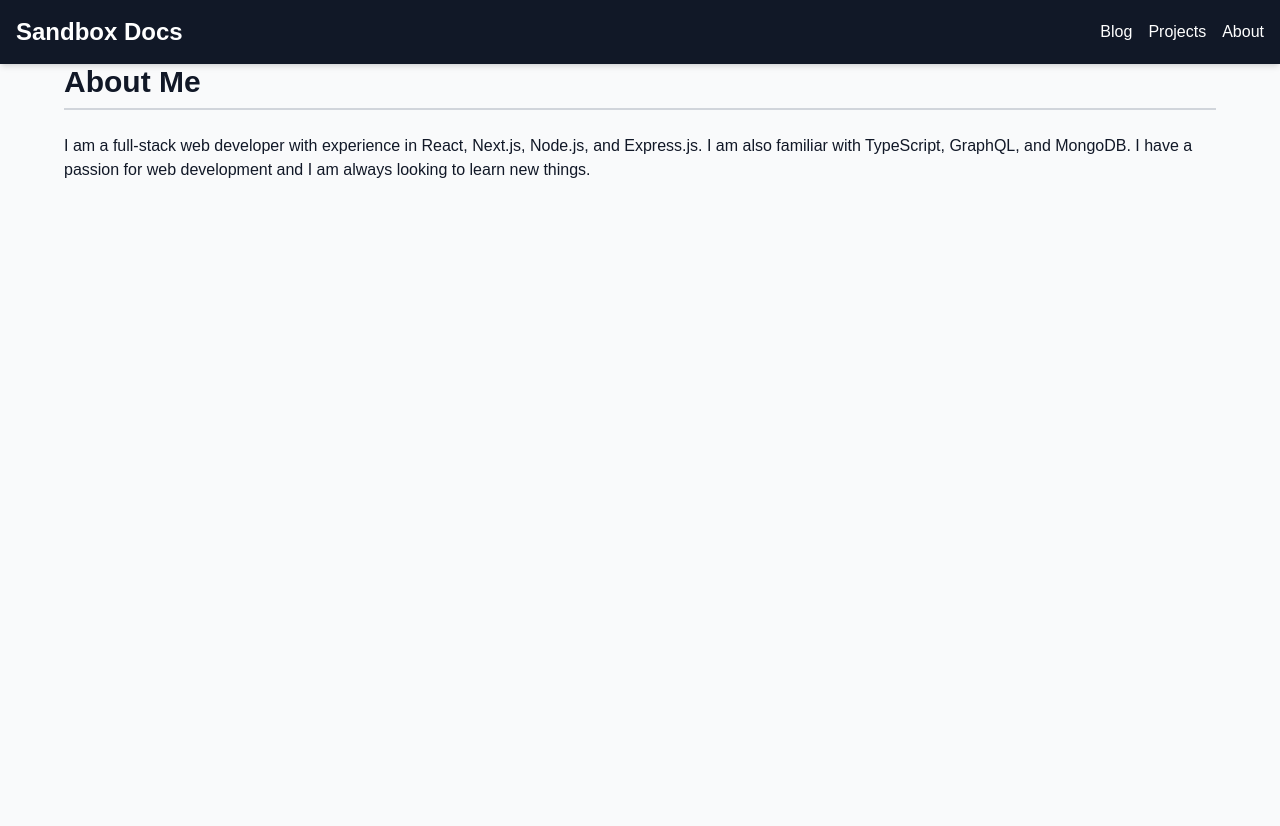
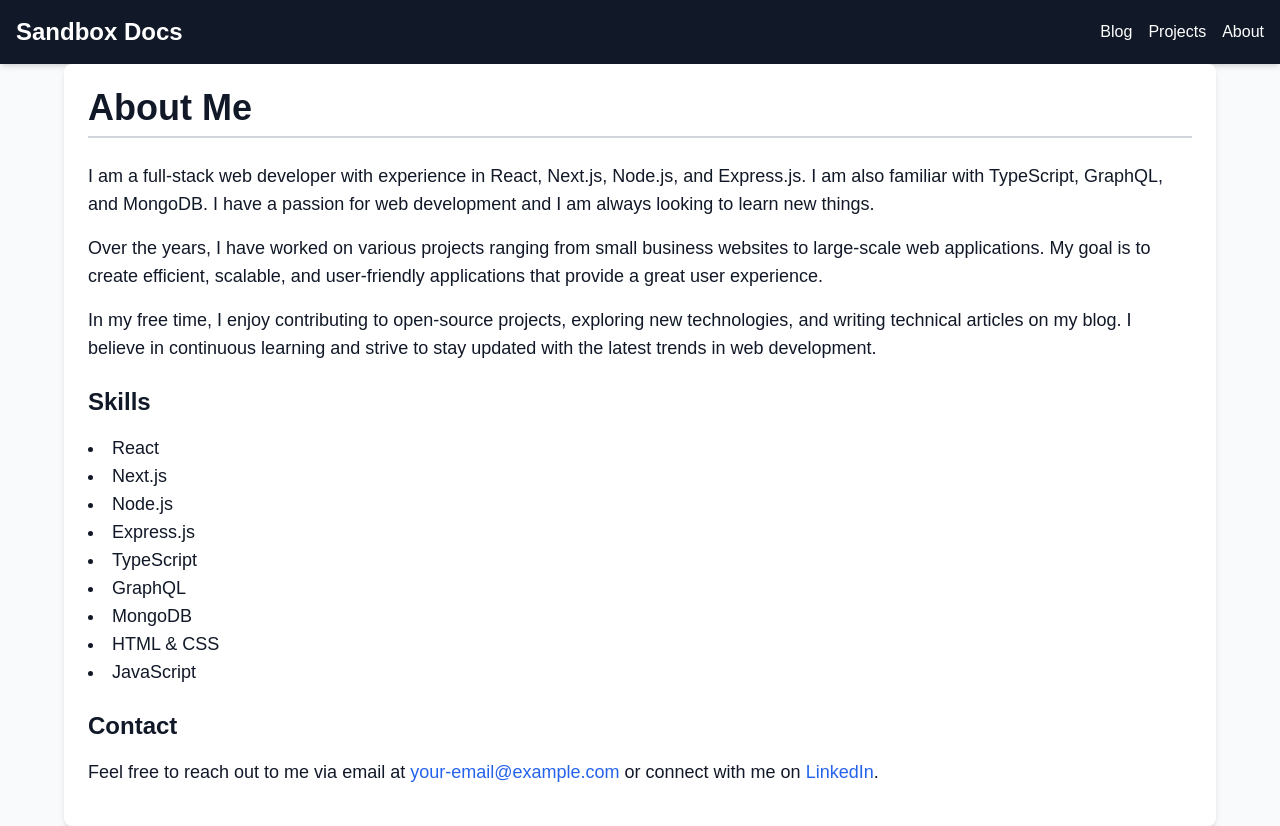
Before and after one commit to danmee10/blog-nextJS, a Next.js app: page /about in a window 1280 px wide. Before the commit the page ends 800 px from the top, so only its background shows below. Built offline with nearby package versions, Linux system fonts and the light colour scheme.

Commit message:
about me styling and layout

```diff
--- a/src/app/about/page.tsx
+++ b/src/app/about/page.tsx
@@ -1,11 +1,56 @@
 export default function AboutMePage() {
   return (
-    <div className="max-w-6xl mx-auto">
-      <h3 className="text-3xl font-bold mb-6 border-b-2 border-gray-300 pb-2">
+    <div className="max-w-6xl mx-auto p-6 bg-white shadow-md rounded-lg">
+      <h3 className="text-4xl font-bold mb-6 border-b-2 border-gray-300 pb-2">
         About Me
       </h3>
-      <p>
-        I am a full-stack web developer with experience in React, Next.js, Node.js, and Express.js. I am also familiar with TypeScript, GraphQL, and MongoDB. I have a passion for web development and I am always looking to learn new things.
+      <p className="text-lg mb-4">
+        I am a full-stack web developer with experience in React, Next.js,
+        Node.js, and Express.js. I am also familiar with TypeScript, GraphQL,
+        and MongoDB. I have a passion for web development and I am always
+        looking to learn new things.
+      </p>
+      <p className="text-lg mb-4">
+        Over the years, I have worked on various projects ranging from small
+        business websites to large-scale web applications. My goal is to create
+        efficient, scalable, and user-friendly applications that provide a great
+        user experience.
+      </p>
+      <p className="text-lg mb-4">
+        In my free time, I enjoy contributing to open-source projects, exploring
+        new technologies, and writing technical articles on my blog. I believe
+        in continuous learning and strive to stay updated with the latest trends
+        in web development.
+      </p>
+      <h4 className="text-2xl font-bold mt-6 mb-4">Skills</h4>
+      <ul className="list-disc list-inside text-lg mb-4">
+        <li>React</li>
+        <li>Next.js</li>
+        <li>Node.js</li>
+        <li>Express.js</li>
+        <li>TypeScript</li>
+        <li>GraphQL</li>
+        <li>MongoDB</li>
+        <li>HTML & CSS</li>
+        <li>JavaScript</li>
+      </ul>
+      <h4 className="text-2xl font-bold mt-6 mb-4">Contact</h4>
+      <p className="text-lg mb-4">
+        Feel free to reach out to me via email at{" "}
+        <a
+          href="mailto:your-email@example.com"
+          className="text-blue-600 hover:underline"
+        >
+          your-email@example.com
+        </a>{" "}
+        or connect with me on{" "}
+        <a
+          href="https://www.linkedin.com/in/your-profile"
+          className="text-blue-600 hover:underline"
+        >
+          LinkedIn
+        </a>
+        .
       </p>
     </div>
   );
```
